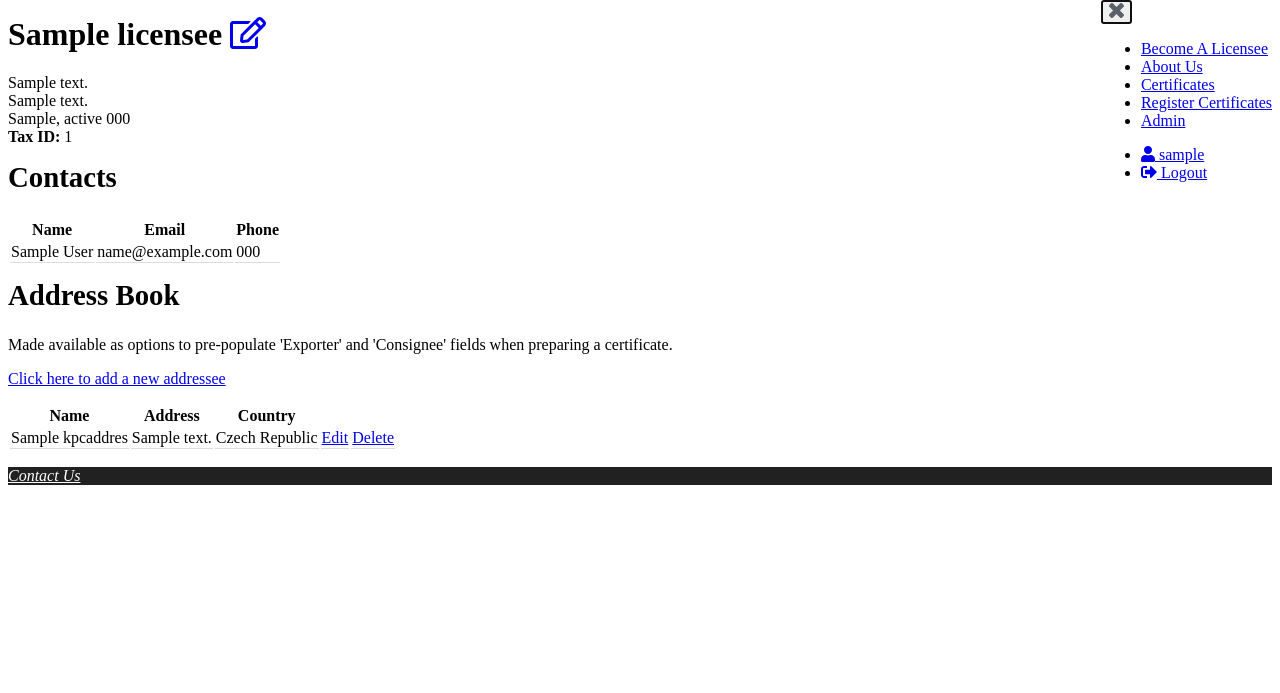
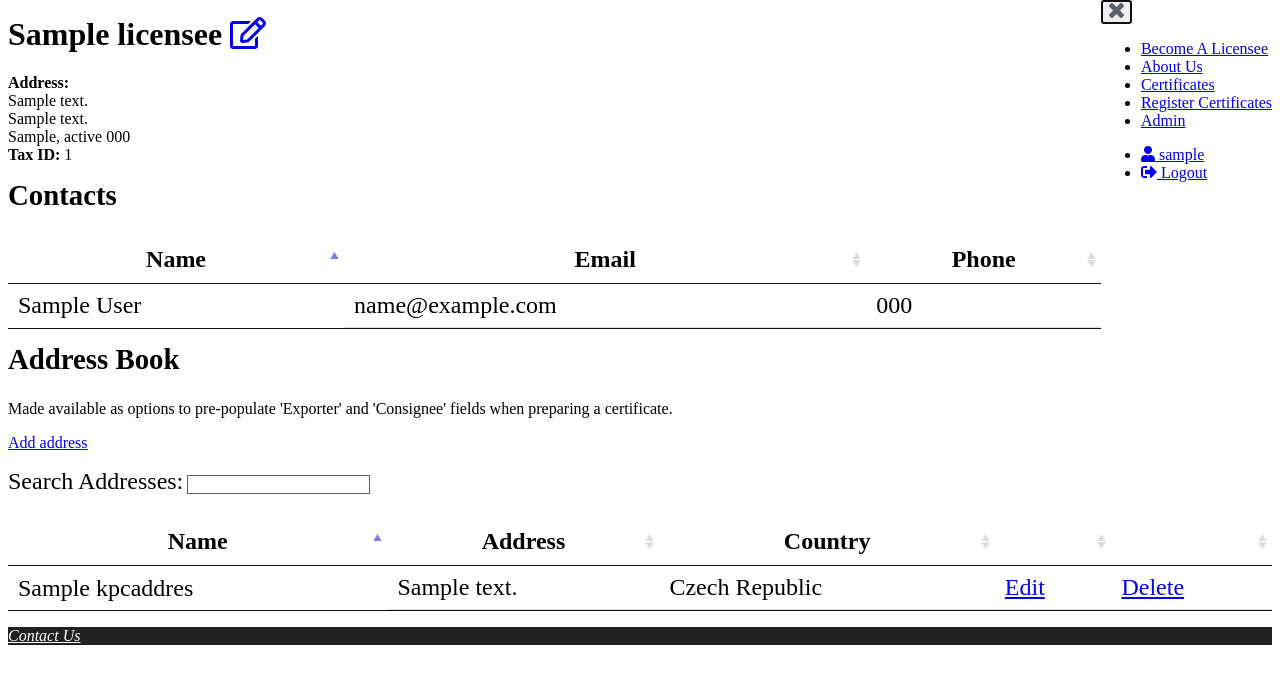
Before and after one commit to USKPA-dev/uskpa, a Django app: page /licensee/1 in a window 1280 px wide. Shown: the part 107-800 px from the top of the page. Run offline with Django 3.2, Linux system fonts and the light colour scheme; a user stored in the database is signed in; tables that the repository leaves empty hold one stand-in row (values such as "Sample post"); parts of the project's set-up code (start-up, migrations or seed data) failed here and were passed over.

Commit message:
Additional cleanup for Licensee tab

```diff
--- a/kpc/templates/licensee.html
+++ b/kpc/templates/licensee.html
@@ -2,6 +2,11 @@
 {% load static %}
 
 {% block title %}Licensee: {{object.name}}{% endblock %}
+
+{% block header %}
+    <link rel="stylesheet" type="text/css" href="{% static 'vendor/DataTables/datatables.min.css' %}">
+    <script defer src="{% static 'vendor/DataTables/datatables.min.js' %}"></script>
+{% endblock header %}
 
 {% block content %}
 <div class="usa-grid">
@@ -15,6 +20,7 @@
         {% endif %}
       </h1>
       <div>
+        <p><span class="attr-label">Address:</p>
         <p>{{object.address}}</p>
         {% if object.address2 %}
           <p>{{object.address2}}</p>
@@ -26,7 +32,7 @@
 
     <div class="listing">
       <h2>Contacts</h2>
-      <table class="cell-border">
+      <table id='contactList' class="cell-border">
         <thead>
           <th scope="col">Name</th>
           <th scope="col">Email</th>
@@ -49,8 +55,12 @@
     <h2>Address Book</h2>
     <span class="usa-form-hint">Made available as options to pre-populate 'Exporter' and 'Consignee' fields when preparing a certificate.</span>
     {% if object.addresses.all.exists %}
-      <p><a href="{% url 'new-addressee' object.id %}">Click here to add a new addressee</a></p>
-      <table class="cell-border">
+    <p><a href="{% url 'new-addressee' object.id %}" type="button" class="usa-button">Add address</a></p>
+    <div id="addressList_filter" class="usa-width-two-thirds dataTables_filter">
+      <label>Search Addresses:</label>
+      <input type="search" class="" placeholder="" aria-controls="addressList">
+    </div>
+      <table id='addressList' class="cell-border">
         <thead>
           <th scope="col">Name</th>
           <th scope="col">Address</th>
@@ -78,4 +88,21 @@
   </div>
 </div>
 
+<script>
+  $(document).ready( function () {
+      $('#contactList').DataTable({
+        "dom": "r"
+      });
+
+      var addressTable = $('#addressList').DataTable({
+        "dom": "r"  //enable search field for addresses
+      });
+
+      // Or on search form change
+      $('#addressList_filter input').change(function () {
+      addressTable.search($('#addressList_filter input').val()).draw();
+    });
+  } )
+</script>
+
 {% endblock content %}
--- a/static/css/listing.css
+++ b/static/css/listing.css
@@ -22,4 +22,15 @@ table.dataTable.no-footer {
 
 .listing table {
 	margin: 0em;
+	font-size: 1.5rem;
 }
+
+#addressList_filter input{
+	border: .1rem solid #5b616b;
+	margin-bottom: 1.5rem;
+}
+
+#addressList_filter label{
+	margin-top: 0rem;
+	font-size: 1.5rem;
+}
```
